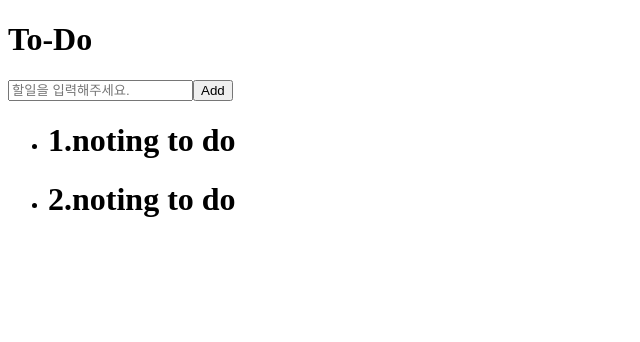
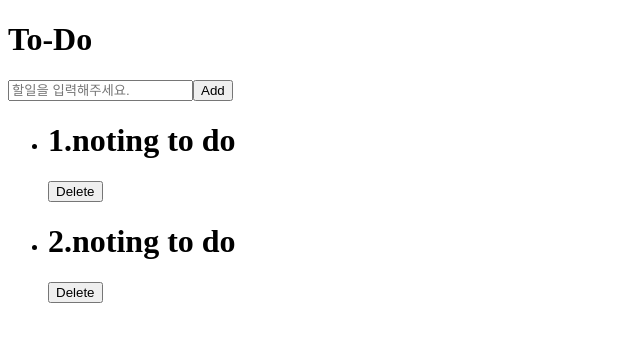
Before and after one commit to takeaways/react-testing, a React app: page / in a window 1280 px wide. Shown: the top 342 px of the page, without its empty margins (0-640 px from the left). Built offline with nearby package versions, Linux system fonts and the light colour scheme.

Commit message:
delete task with javascript filter api

```diff
--- a/src/App.jsx
+++ b/src/App.jsx
@@ -25,7 +25,20 @@ export default function App() {
         })
     }
 
+    function handleClickDeleteTask(id){
+        setState({
+            ...state,
+            tasks: tasks.filter(task => task.id !==id)
+        })
+    }
+
     return (
-      <Page tasks={tasks} taskTitle={taskTitle} onClick={handleClickAddTask} onChange={handleChangeTitle}/>
+      <Page
+          tasks={tasks}
+          taskTitle={taskTitle}
+          onClick={handleClickAddTask}
+          onChange={handleChangeTitle}
+          onClickDeleteTask={handleClickDeleteTask}
+      />
     );
 }
--- a/src/Item.jsx
+++ b/src/Item.jsx
@@ -1,10 +1,11 @@
 import React from "react";
 
-export default function Item({task}){
+export default function Item({task, onClickDeleteTask}){
     return (
         <li>
             <div>
                 <h1><span>{task.id}.</span>{task.title}</h1>
+                <button onClick={()=>{onClickDeleteTask(task.id)}}>Delete</button>
             </div>
         </li>
     )
--- a/src/List.jsx
+++ b/src/List.jsx
@@ -1,10 +1,10 @@
 import React from "react";
 import Item from "./Item"
-export default function Input({tasks=[]}){
+export default function Input({tasks=[], onClickDeleteTask}){
     return (
         <div>
             <ul>
-                {tasks.map(task => <Item key={task.id} task={task}/>)}
+                {tasks.map(task => <Item key={task.id} task={task} onClickDeleteTask={onClickDeleteTask}/>)}
             </ul>
         </div>
     )
--- a/src/Page.jsx
+++ b/src/Page.jsx
@@ -3,7 +3,7 @@ import Input from "./Input";
 import List from "./List"
 
 
-export default function Page({onClick, tasks, taskTitle, onChange}) {
+export default function Page({onClick, tasks, taskTitle, onChange, onClickDeleteTask}) {
 
     return (
         <div>
@@ -12,7 +12,7 @@ export default function Page({onClick, tasks, taskTitle, onChange}) {
                 onClick={onClick}
                 onChange={onChange}
                 value={taskTitle}/>
-            <List tasks={tasks}/>
+            <List tasks={tasks} onClickDeleteTask={onClickDeleteTask}/>
         </div>
 
     );
```
